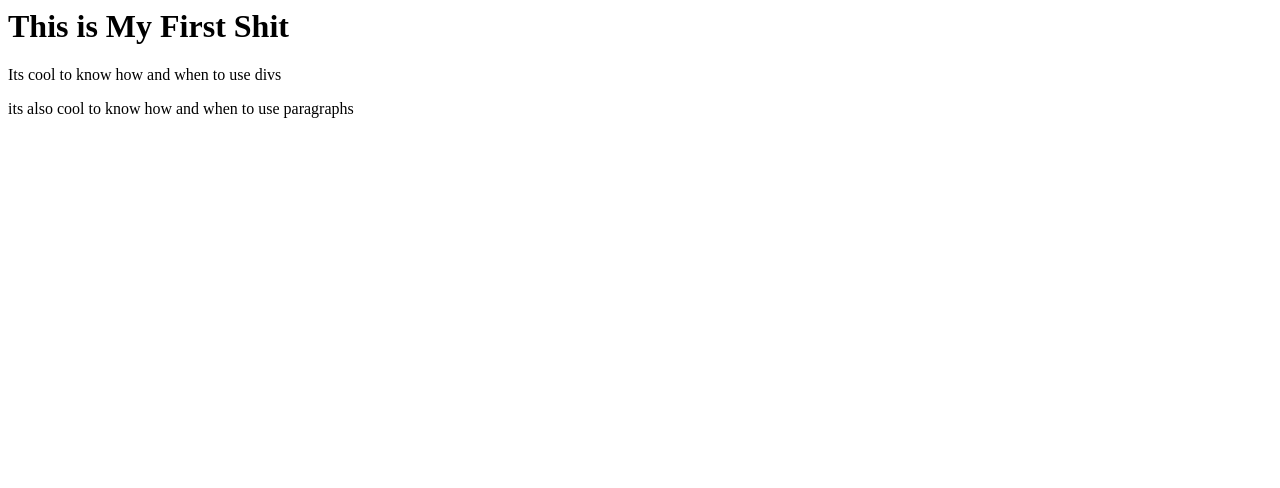
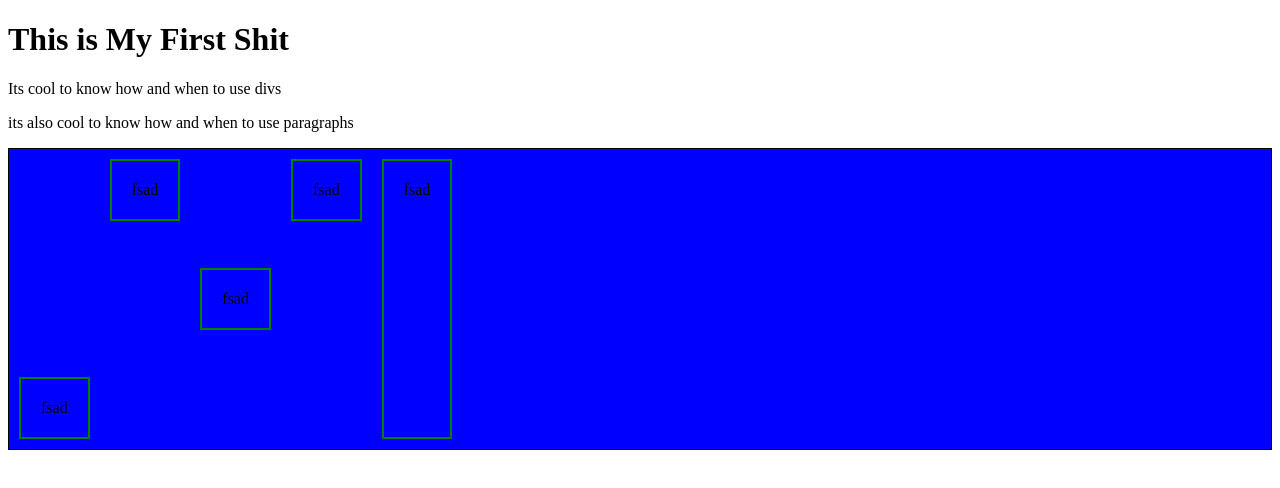
Before and after one commit to JSninjawizard/hello-world, a plain HTML site: page index.html in a window 1280 px wide. Drawn offline with Linux system fonts and the light colour scheme.

Commit message:
flexbox repitition
align self on child
parent must be align-items:flex-start;
for align-self to work!!

```diff
--- a/index.html
+++ b/index.html
@@ -1,5 +1,54 @@
-<h1>This is My First Shit</h1>
+<!DOCTYPE html>
+<html lang="en">
+<head>
+    <meta charset="UTF-8">
+    <meta http-equiv="X-UA-Compatible" content="IE=edge">
+    <meta name="viewport" content="width=device-width, initial-scale=1.0">
+    <title>Document</title>
+
+    <style>
+        ul {
+            border:1px solid black;
+            background-color: blue;
+            height: 300px;
+            list-style: none;
+            padding: 0;
+            display: flex;
+            align-items: flex-start;
+        }
+
+        li {
+            border: 2px solid green;
+            padding: 20px;
+            margin: 10px;
+            /* height: 40px; */
+        }
+
+        li:nth-child(1) {
+            align-self: flex-end;
+        }
+        li:nth-child(3) {
+            align-self: center;
+        }
+
+        li:nth-child(5) {
+            align-self: stretch;
+        }
+    </style>
+</head>
+<body>
+    <h1>This is My First Shit</h1>
 
 <div>Its cool to know how and when to use divs</div>
 
 <p>its also cool to know how and when to use paragraphs</p>
+
+<ul>
+    <li>fsad</li>
+    <li>fsad</li>
+    <li>fsad</li>
+    <li>fsad</li>
+    <li>fsad</li>
+</ul>
+</body>
+</html>
```
Also changed, not shown: 1 other file.
